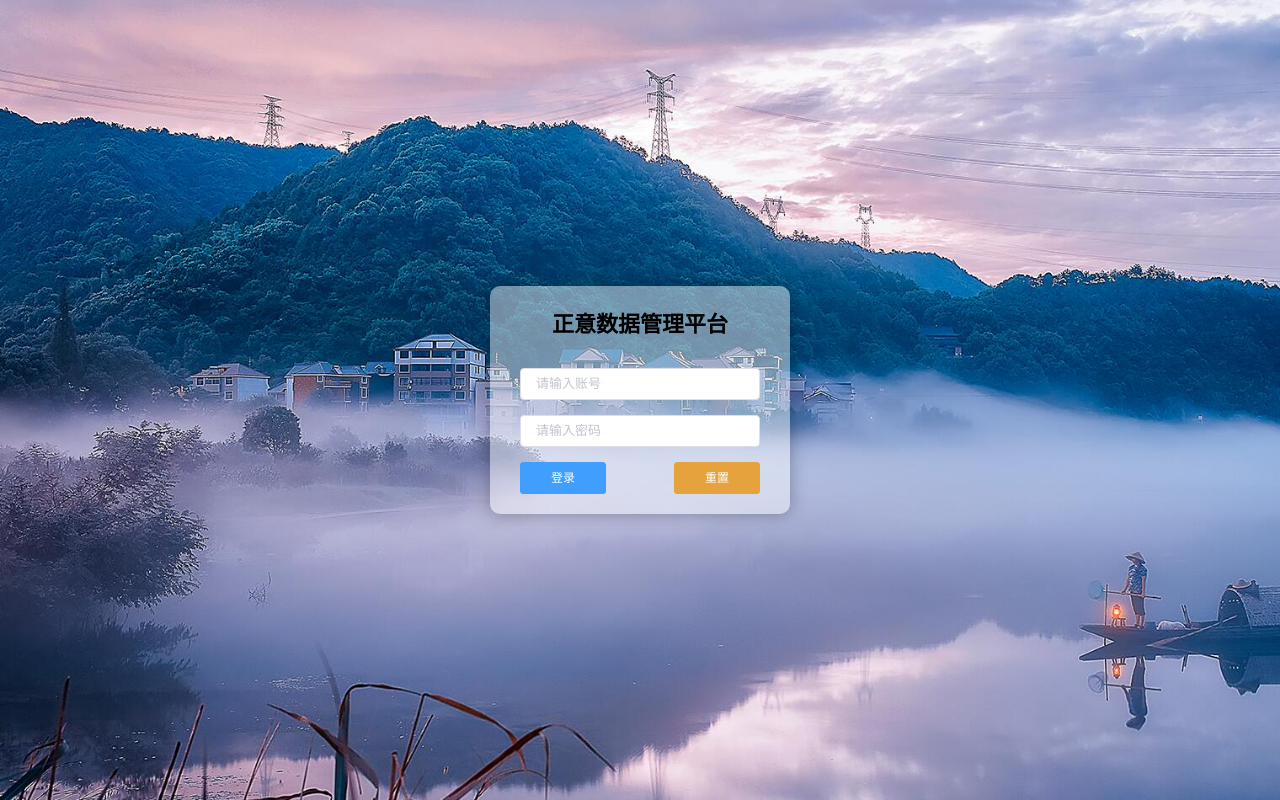
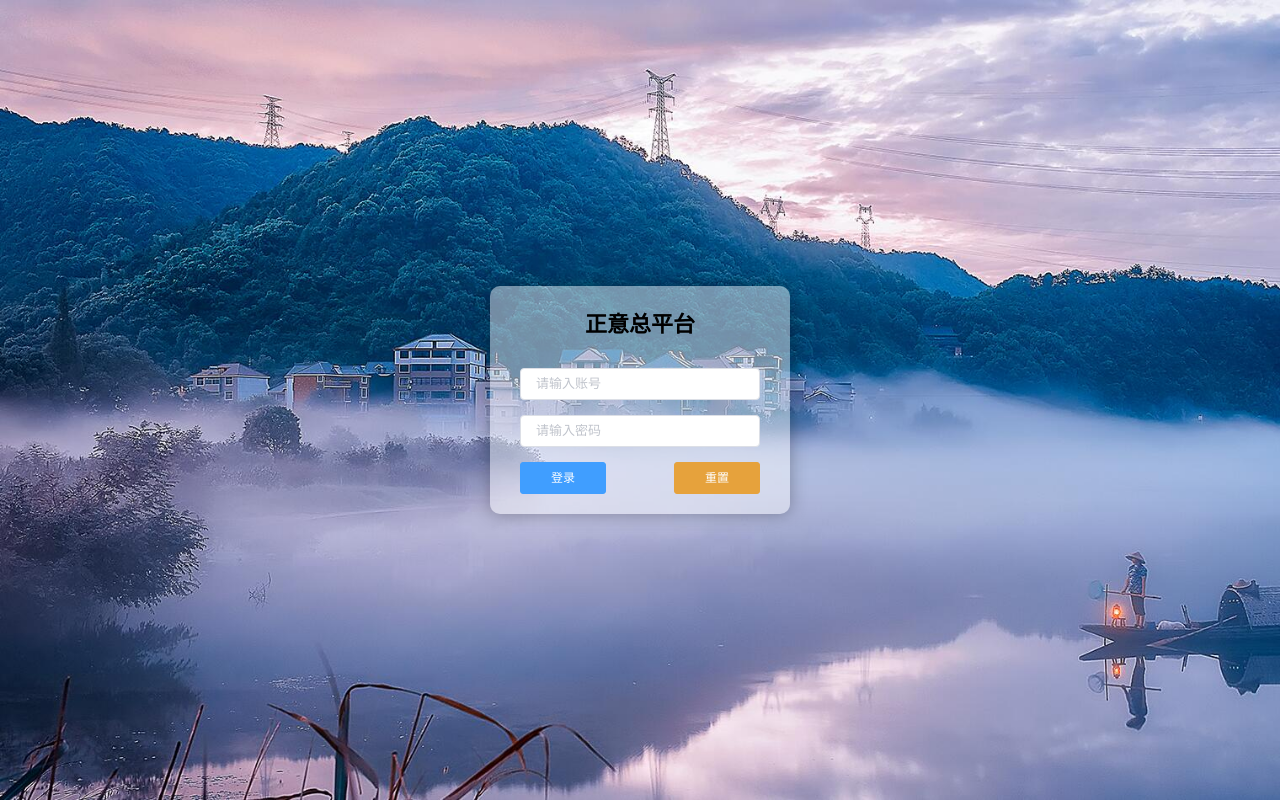
Before and after one commit to WindWanw/super, a Vue app: page /userList#/login in a window 1280 px wide. Built offline with nearby package versions, Linux system fonts and the light colour scheme; a small style sheet from the web is missing.

Commit message:
修改标题名称

```diff
--- a/public/index.html
+++ b/public/index.html
@@ -6,7 +6,7 @@
     <meta name="viewport" content="width=device-width,initial-scale=1.0">
     <link rel="icon" href="<%= BASE_URL %>favicon.ico">
     <link rel="stylesheet" href="//at.alicdn.com/t/font_1108249_foky1fxvkm.css">
-    <title>demo</title>
+    <title>正意总平台</title>
   </head>
   <body>
     <noscript>
--- a/src/components/header.vue
+++ b/src/components/header.vue
@@ -1,7 +1,7 @@
 <template>
    <div class='header theme-bg-blue'>
      <div class="left">
-        <div class="logo">vue后台管理系统</div>
+        <div class="logo">正意总平台</div>
         <i class="iconfont mulu" title="收起/展开" @click="$emit('changeCollapse')"></i>
      </div>
 
--- a/src/views/login.vue
+++ b/src/views/login.vue
@@ -1,7 +1,7 @@
 <template>
    <div class='login'>
        <div class="login_wrap">
-         <div class="login_title">正意数据管理平台</div>
+         <div class="login_title">正意总平台</div>
              <el-input v-model="ruleForm.username" placeholder="请输入账号" size="small"></el-input>
              <el-input placeholder="请输入密码" v-model="ruleForm.password" size="small" show-password></el-input>
          <div class="btn">
```
